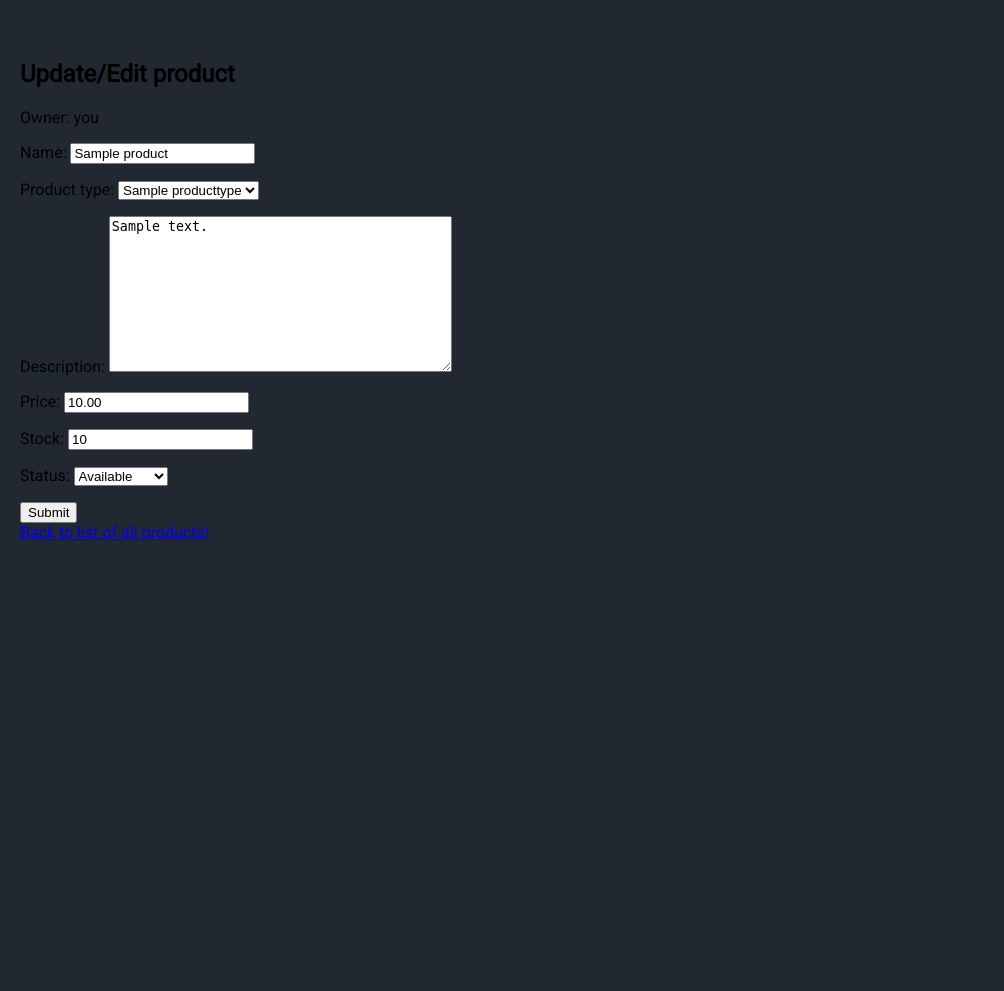
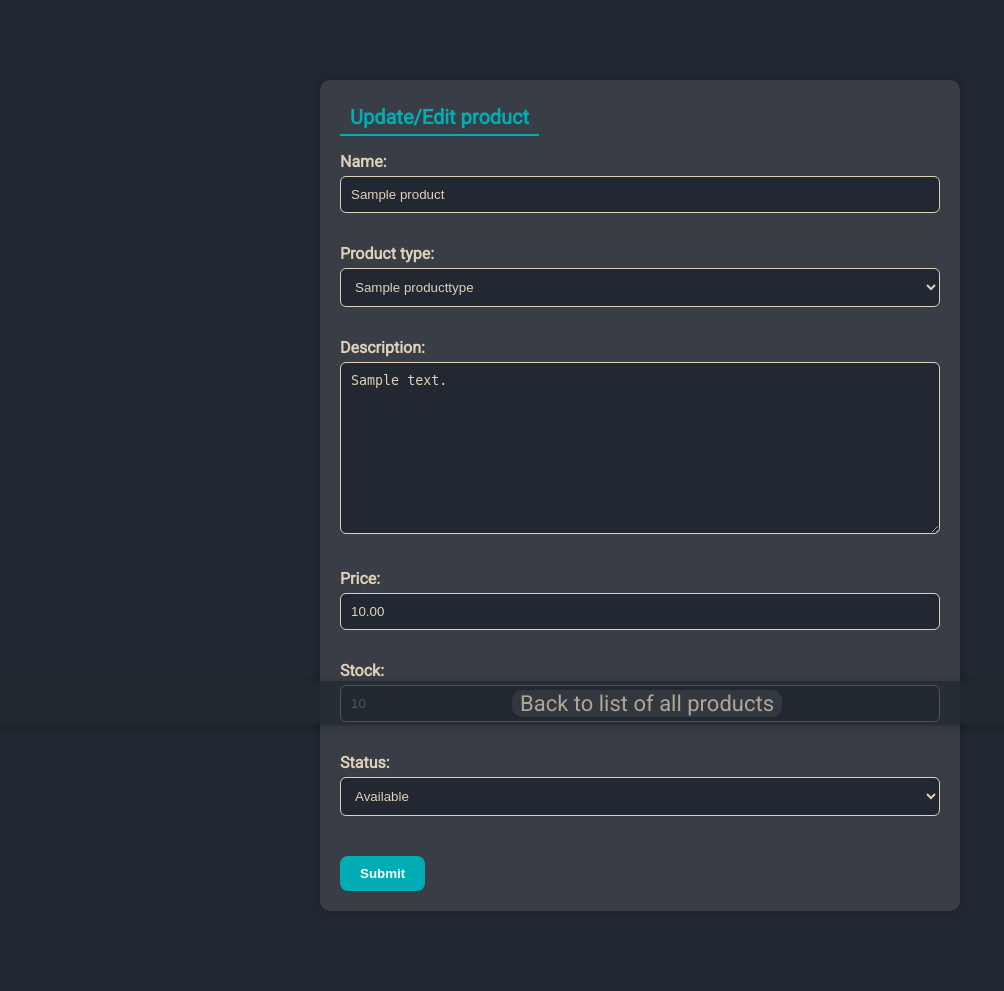
Before and after one commit to nico9696/hobbysite-CD-8, a Django app: page /merchstore/item/1/edit/ in a window 1280 px wide. Shown: the part 75-1066 px from the top of the page, without its empty margins (0-1004 px from the left). Before the commit the page ends 617 px from the top, so only its background shows below. Run offline with Django 5.2, Linux system fonts and the light colour scheme; a user stored in the database is signed in; tables that the repository leaves empty hold one stand-in row (values such as "Sample post").

Commit message:
designed update form

```diff
--- a/merchstore/static/merchstore/styles.css
+++ b/merchstore/static/merchstore/styles.css
@@ -62,14 +62,17 @@ footer a{
     padding-bottom: 55px; /* Reserve space if needed */
 }
 
-.top-left-section h4{
+.top-left-section h4 {
+    margin-top: 0px;
+    margin-bottom: 0px;
+    font-size: 20px;
+    color: #00ADB5;
+    border-bottom: 2px solid #00ADB5;
+    display: inline-block;
+    padding: 5px 10px;
     background-color: #393E46;
     border-top-left-radius: 10px;
     border-top-right-radius: 10px;
-    margin-bottom: 0px;
-    padding: 10px;
-    display: inline-block;
-    color: #DFD0B8;
 }
 
 .product-type{
@@ -173,7 +176,7 @@ footer a{
     margin-top: 0;
 }
 
-.purchase-form button {
+form button {
     margin-top: 10px;
     background-color: #222831;
     color: white;
@@ -210,3 +213,52 @@ footer a{
     font-weight: bold;
     text-align: center;
 }
+
+.whole-update-form {
+    max-width: 600px;
+    margin: 40px auto;
+    padding: 20px;
+    background-color: #393E46;
+    border-radius: 10px;
+    color: #DFD0B8;
+    box-shadow: 0 0 10px rgba(0, 0, 0, 0.3);
+}
+
+.update-add-form p {
+    margin-bottom: 15px;
+}
+
+.update-add-form label {
+    display: block;
+    margin-bottom: 5px;
+    font-weight: bold;
+    color: #DFD0B8;
+}
+
+.update-add-form input[type="text"],
+.update-add-form input[type="number"],
+.update-add-form textarea,
+.update-add-form select {
+    width: 100%;
+    padding: 10px;
+    border-radius: 6px;
+    border: 1px solid #DFD0B8;
+    background-color: #222831;
+    color: #DFD0B8;
+    box-sizing: border-box;
+    margin-bottom: 15px;
+}
+
+.update-add-form button {
+    background-color: #00ADB5;
+    color: white;
+    padding: 10px 20px;
+    border: none;
+    border-radius: 8px;
+    cursor: pointer;
+    font-weight: bold;
+}
+
+.update-add-form button:hover {
+    background-color: #007f85;
+}
--- a/merchstore/templates/merchstore/update.html
+++ b/merchstore/templates/merchstore/update.html
@@ -1,12 +1,17 @@
 {% extends "merchstore/layout.html" %}
 {% block body %}
-    <form method="post">
-        {% csrf_token %}
-        <h2>Update/Edit product</h2>
-        <p>Owner: you</p>
-        {{ update_product_form.as_p }}
-        <button type="submit">Submit</button>
-    </form>
+    <div class="whole-update-form">
+        <div class="top-left-section">
+            <h4>Update/Edit product</h4>
+        </div>
+        <form method="post" class="update-add-form">
+            {% csrf_token %}
+            {{ update_product_form.as_p }}
+            <button type="submit">Submit</button>
+        </form>
+    </div>
 
-    <a href="{% url 'show_products_list'%}">Back to list of all products!</a>
+    <footer>
+        <a href="{% url 'show_products_list'%}">Back to list of all products</a>
+    </footer>
 {% endblock %}
--- a/merchstore/views.py
+++ b/merchstore/views.py
@@ -127,8 +127,6 @@ def update_product(request, product_id):
             # change status based on stock
             if product.stock <= 0:
                 product.status = 'out_of_stock'
-            elif product.stock >= 1:
-                product.status = 'available'
 
             product_form.save() # Now save to the database
 
```
